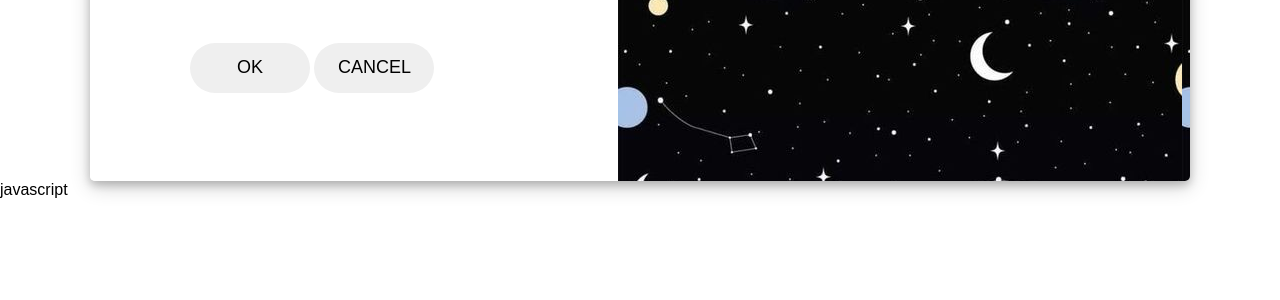
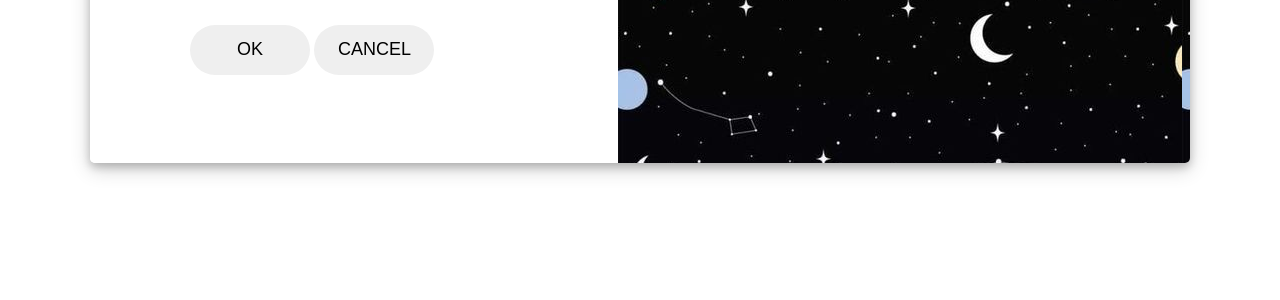
Before and after one commit to taufeeq-mustafa/Login-form-HTML-CSS-JS, a plain HTML site: page index.html in a window 1280 px wide. Shown: the part 500-800 px from the top of the page. Drawn offline with nearby package versions, Linux system fonts and the light colour scheme.

Commit message:
Update index.html

```diff
--- a/index.html
+++ b/index.html
@@ -10,7 +10,7 @@
     <link href="https://fonts.googleapis.com/css2?family=Poppins&display=swap" rel="stylesheet">
     <link rel="stylesheet" href="https://fonts.googleapis.com/css2?family=Material+Symbols+Outlined:opsz,wght,FILL,GRAD@48,400,0,0" />
     <link rel="preconnect" href="https://fonts.googleapis.com">
- >
+
 
 
     <title>Login-Form</title>
@@ -59,6 +59,6 @@
             <h1>UNDER OUR GLORIOUS BLACK SUN</h1>
         </div>
     </div>
-    javascript <script src="script.js"></script>
+    <script src="script.js"></script>
 </body>
 </html>
```
